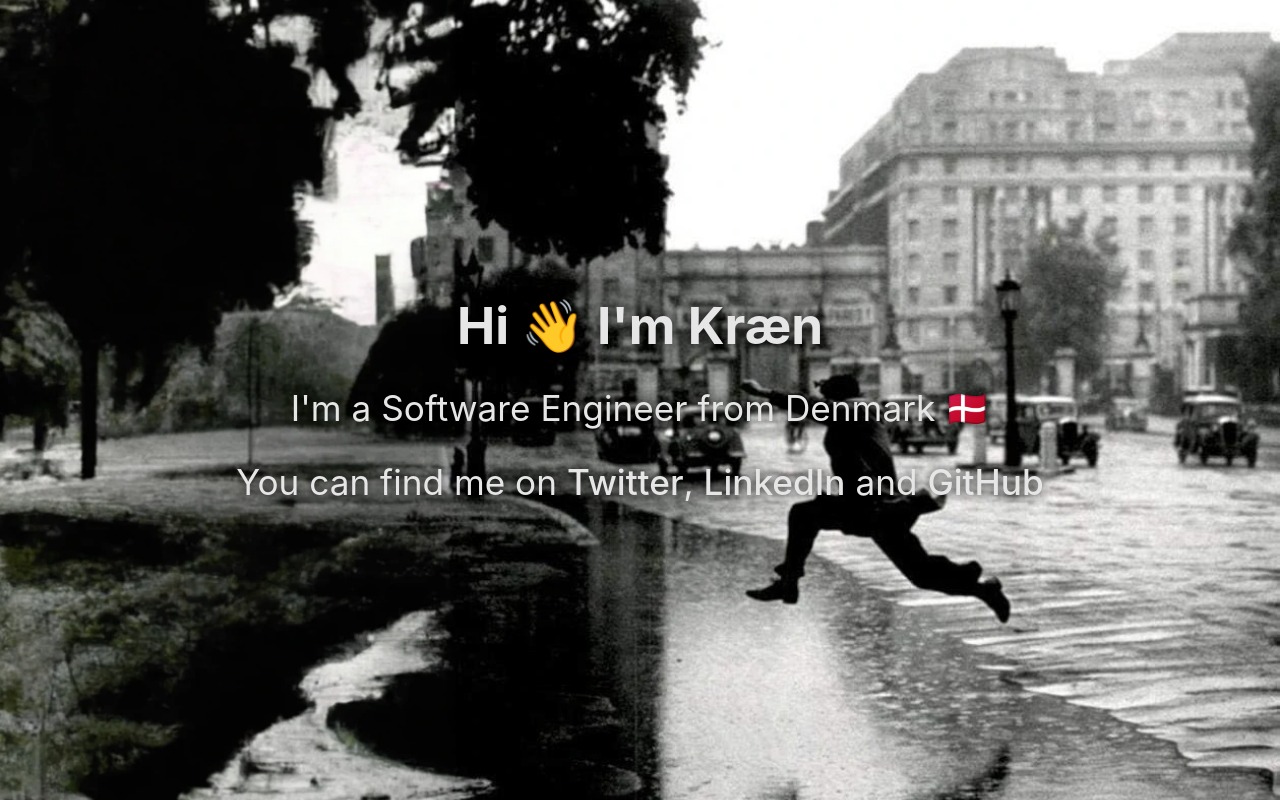
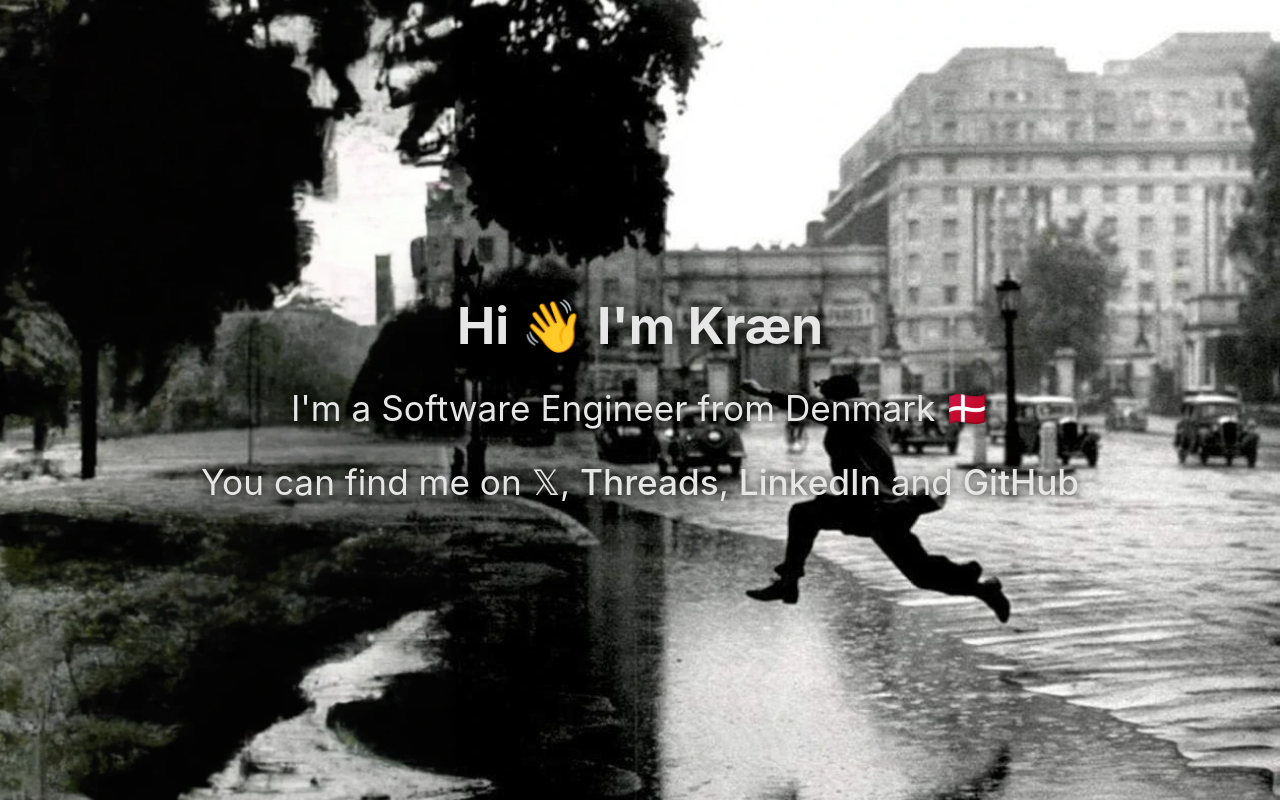
Before and after one commit to kraenhansen/kraenhansen.github.io, a React (Vite) app: page / in a window 1280 px wide. Built offline with nearby package versions, Linux system fonts and the light colour scheme.

Commit message:
Update App.tsx by adding link to my Threads profile

```diff
--- a/src/App.tsx
+++ b/src/App.tsx
@@ -10,7 +10,7 @@ function App() {
         I'm a Software Engineer from Denmark 🇩🇰
       </p>
       <p>
-        You can find me on <a href="https://twitter.com/kraenhansen" target="_blank">Twitter</a>,  <a href="https://linkedin.com/in/kraenhansen" target="_blank">LinkedIn</a> and <a href="https://github.com/kraenhansen" target="_blank">GitHub</a>
+        You can find me on <a href="https://x.com/kraenhansen" target="_blank">𝕏</a>, <a href="https://threads.net/@kraenhansen" target="_blank">Threads</a>, <a href="https://linkedin.com/in/kraenhansen" target="_blank">LinkedIn</a> and <a href="https://github.com/kraenhansen" target="_blank">GitHub</a>
       </p>
     </>
   )
```
